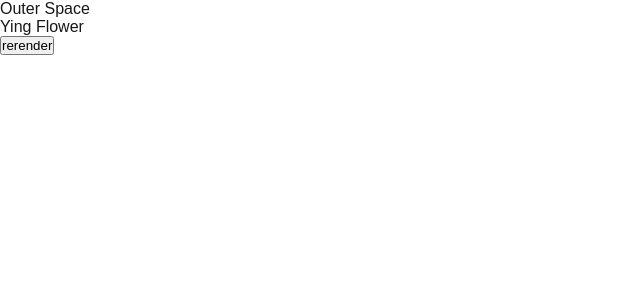
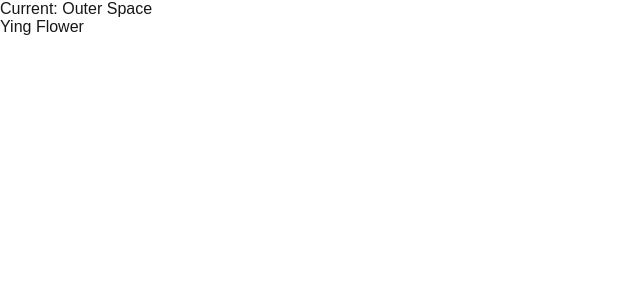
Before and after one commit to Tntmister/FractalBlockWorldMap, a Next.js app: page / in a window 1280 px wide. Shown: the top 300 px of the page, without its empty margins (0-640 px from the left). Built offline with nearby package versions, Linux system fonts and the light colour scheme.

Commit message:
move node graph logic inside react component

```diff
--- a/src/app/graph.ts
+++ /dev/null
@@ -1,98 +0,0 @@
-import { edgeInfo, InputGraph, InputNode, nodeNames, stats } from './types';
-
-class Node {
-	name: nodeNames;
-	edges: (edgeInfo & {
-		node: Node;
-	})[];
-	upgrades?: stats[];
-	items?: stats[];
-	constructor(node: InputNode) {
-		this.name = node.name as nodeNames;
-		this.edges = []; // edges to other nodes
-		this.upgrades = node.upgrades;
-		this.items = node.items;
-	}
-
-	addEdge(node: Node, edgeInfo: edgeInfo) {
-		this.edges.push({
-			node: node,
-			...edgeInfo
-		});
-	}
-}
-
-export class Graph {
-	nodes: Map<nodeNames, Node>;
-	pathStack: Node['edges'];
-	constructor(graph: InputGraph, _startingNode: nodeNames) {
-		this.nodes = new Map();
-		for (const inputNode of graph.nodes) {
-			this.addNode(inputNode);
-		}
-		// graph.edges.forEach((inputEdge) => {
-		//   this.addEdge(inputEdge.from, inputEdge.to, inputEdge.distance, inputEdge.depth)
-		// })
-		for (const [fromName, edge] of Object.entries(graph.edges)) {
-			for (const [toName, edgeInfo] of Object.entries(edge)) {
-				this.addEdge(fromName as nodeNames, toName as nodeNames, edgeInfo);
-			}
-		}
-		this.pathStack = [
-			{
-				node: this.nodes.get(graph.root.name)!,
-				depth: graph.root.depth,
-				distance: 0
-			}
-		];
-		console.log(graph.nodes)
-		this.printPath()
-	}
-
-	addNode(node: InputNode) {
-		if (!this.nodes.has(node.name as nodeNames)) {
-			this.nodes.set(node.name as nodeNames, new Node(node));
-		}
-	}
-
-	addEdge(from: nodeNames, to: nodeNames, edgeInfo: edgeInfo) {
-		const fromNode = this.nodes.get(from);
-		const toNode = this.nodes.get(to);
-		if (fromNode && toNode) {
-			fromNode.addEdge(toNode, edgeInfo);
-		} else {
-			throw new Error('Both nodes must exist before adding an edge.');
-		}
-	}
-
-	get current() {
-		return this.pathStack[this.pathStack.length - 1].node;
-	}
-
-	get previous() {
-		return this.pathStack.length > 1 ? this.pathStack[this.pathStack.length - 2].node : null;
-	}
-
-	traverse(toName: nodeNames) {
-		const toNode = this.nodes.get(toName);
-		if (!toNode) throw new Error(`Node ${toName} does not exist.`);
-
-		const edge = this.current.edges.find((edge) => edge.node.name === toName);
-		if (!edge)
-			throw new Error(`No edge from ${this.current.name} to ${toName}`);
-
-		this.pathStack.push(edge);
-	}
-
-	backtrack() {
-		if (this.pathStack.length > 1) {
-			this.pathStack.pop();
-		} else {
-			throw new Error(`${this.current.name} does not have a parent node.`);
-		}
-	}
-
-	printPath() {
-		console.log(this.pathStack.map((edge) => edge.node.name).join(' -> '));
-	}
-}
--- a/src/app/input.ts
+++ b/src/app/input.ts
@@ -5,7 +5,7 @@ export const inputNodes = [
 		name: 'Ying Forest'
 	},
 	{
-		name: 'Tutorial Box'
+		name: 'Tutorial'
 	},
 	{
 		name: 'Small Yellow Flower'
@@ -50,7 +50,7 @@ export const inputNodes = [
 export const inputGraph: InputGraph = {
 	nodes: inputNodes,
 	edges: {
-		'Tutorial Box': {
+		'Tutorial': {
 			'Ying Flower': {
 				distance: 0
 			}
--- a/src/app/page.tsx
+++ b/src/app/page.tsx
@@ -1,22 +1,111 @@
-"use client"
-import './graph';
-import { Graph } from './graph';
+'use client';
 import { inputGraph } from './input';
-import { useEffect, useState } from 'react'
+import { useEffect, useState } from 'react';
+import { nodeNames, Node, Edge } from './types';
+import path from 'path';
+
+const nodes: Map<nodeNames, Node> = new Map();
+for (const node of inputGraph.nodes) {
+	if (!nodes.has(node.name as nodeNames)) {
+		nodes.set(node.name as nodeNames, {
+			name: node.name as nodeNames,
+			edges: [],
+			items: node.items,
+			upgrades: node.upgrades
+		});
+	}
+}
+for (const [fromName, edge] of Object.entries(inputGraph.edges)) {
+	for (const [toName, edgeInfo] of Object.entries(edge)) {
+		const fromNode = nodes.get(fromName as nodeNames);
+		const toNode = nodes.get(toName as nodeNames);
+		if (fromNode && toNode) {
+			fromNode.edges.push({
+				node: toNode,
+				...edgeInfo
+			});
+		} else {
+			throw new Error('Both nodes must exist before adding an edge.');
+		}
+	}
+}
+
+const startingNode: nodeNames = 'Tutorial';
 
 export default function Home() {
-	const [graph, _] = useState(new Graph(inputGraph, "Tutorial Box"))
-	const [render, rerender] = useState(false);
-	function test(){
-		rerender(!render)
+	const [pathStack, setPathStack] = useState<Node['edges']>([
+		{
+			node: nodes.get(inputGraph.root.name)!,
+			depth: inputGraph.root.depth,
+			distance: 0
+		}
+	]);
+
+	function currentNode() {
+		return pathStack[pathStack.length - 1].node;
 	}
+
+	function previousNode() {
+		return pathStack.length > 1 ? pathStack[pathStack.length - 2].node : null;
+	}
+
+	function traverseUp() {
+		if (pathStack.length == 1)
+			throw new Error(
+				`Node ${currentNode().name} does not have a parent node!`
+			);
+		setPathStack(pathStack.slice(0, pathStack.length - 1));
+	}
+
+	function traverseDown(edge: Edge) {
+		setPathStack([...pathStack, edge]);
+	}
+
+	function getPinkRingDestination(): Node | undefined {
+		return pathStack.findLast((stackEdge) => stackEdge.node.pinkSphere === true)
+			?.node;
+	}
+
+	function traversePinkRing() {
+		if (!currentNode().pinkRing)
+			throw new Error(`Node ${currentNode().name} does not have a pink ring!`);
+		const pinkSphereIndex = pathStack.findLastIndex(
+			(stackEdge) => stackEdge.node.pinkSphere === true
+		);
+		if (pinkSphereIndex == -1)
+			throw new Error(
+				`No destination pink sphere found for pink ring on node ${currentNode().name}`
+			);
+		setPathStack(pathStack.slice(0, pinkSphereIndex + 1));
+	}
+
+	function printPath() {
+		console.log(pathStack.map((edge) => edge.node.name).join(' -> '));
+	}
+
+	useEffect(() => {
+		console.log(nodes);
+		printPath();
+	}, []);
 
 	return (
 		<div>
-			{graph.previous && <div>{graph.previous.name}</div>}
-			<div>{graph.current.name}</div>
-			<div>{graph.current.edges.map((edge) => <div key={edge.node.name}>{edge.node.name}</div>)}</div>
-			<button onClick={test}>rerender</button>
+			{currentNode().pinkRing && (
+				<div onClick={traversePinkRing}>
+					Pink Ring to: {getPinkRingDestination()!.name}
+				</div>
+			)}
+			{previousNode() && (
+				<div onClick={traverseUp}>Parent: {previousNode()!.name}</div>
+			)}
+			<div>Current: {currentNode().name}</div>
+			<div>
+				{currentNode().edges.map((edge) => (
+					<div onClick={() => traverseDown(edge)} key={edge.node.name}>
+						{edge.node.name}
+					</div>
+				))}
+			</div>
 		</div>
 	);
 }
```
Also changed, not shown: src/app/types.ts (+14 -1 lines).
